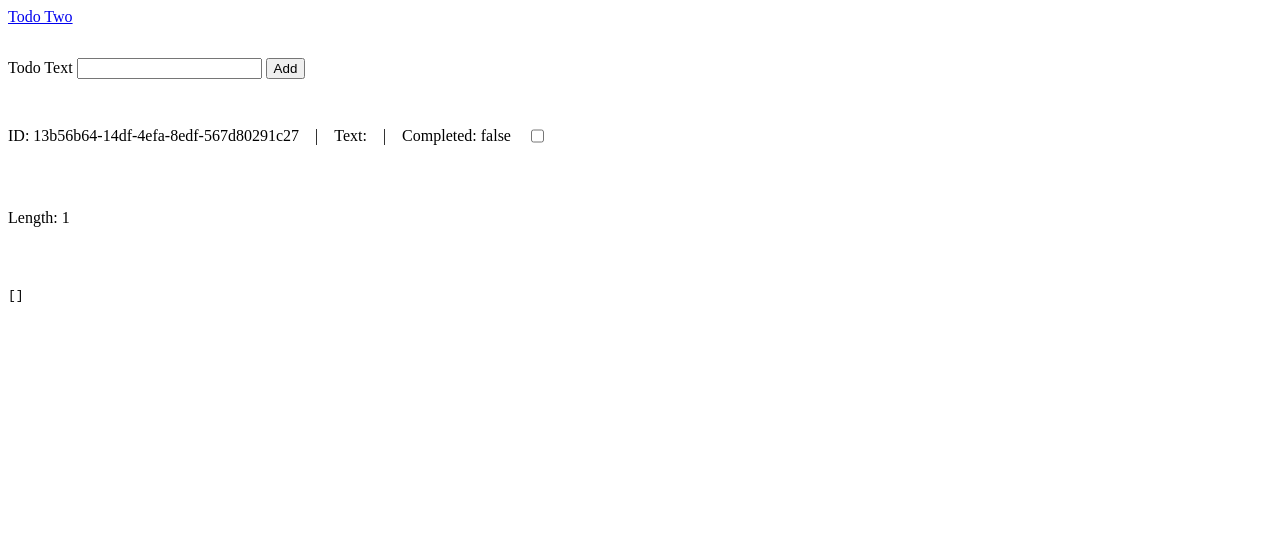
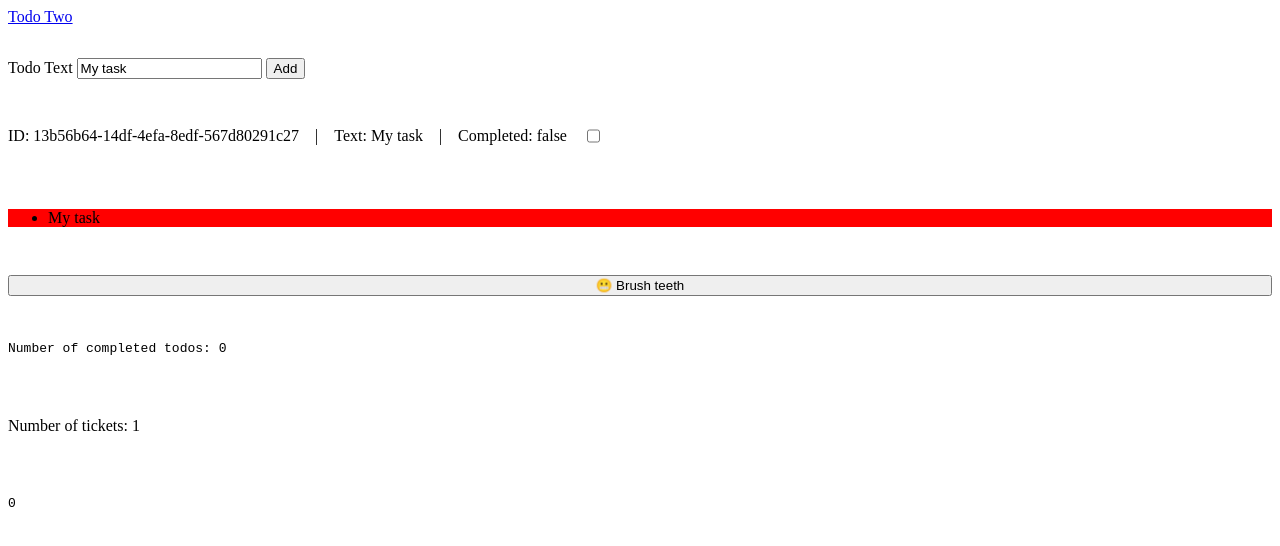
Before and after one commit to Imad-C/sv5-tst, a SvelteKit app: page /todo in a window 1280 px wide. Both pictures are taken after a click on the button "Add". Shown: the top 546 px of the page. Built offline with nearby package versions, Linux system fonts and the light colour scheme.

Commit message:
Working with Another comp

```diff
--- a/src/routes/todo/+page.svelte
+++ b/src/routes/todo/+page.svelte
@@ -1,22 +1,26 @@
 <script lang="ts">
 	import { todos } from './todo.svelte';
 	import Todo from '../../components/Todo.svelte';
+	import Another from './Another.svelte';
 
-	let todoText = $state('');
+	function handleFormSubmission(ev) {
+		ev.preventDefault();
+		const formdata = new FormData(ev.target);
+		const text = String(formdata.get('text')).trim();
+		todos.addTodo(text);
+	}
+
+	const qty = $derived(todos.todos.length);
 </script>
 
 <div class="layout">
 	<a href="/todo-two">Todo Two</a>
 
-	<div>
+	<form onsubmit={handleFormSubmission}>
 		<label for="todo-text">Todo Text</label>
-		<input id="todo-text" type="text" bind:value={todoText} />
-		<button
-			onclick={() => {
-				todos.addTodo(todoText);
-			}}>Add</button
-		>
-	</div>
+		<input id="todo-text" name="text" type="text" value="My task" />
+		<button>Add</button>
+	</form>
 
 	<div>
 		{#each todos.todos as todo}
@@ -24,7 +28,9 @@
 		{/each}
 	</div>
 
-	<p>Length: {todos.todos.length}</p>
+	<Another />
+
+	<p>Number of tickets: {qty}</p>
 
 	<pre>{JSON.stringify(todos.completed, null, 2)}</pre>
 </div>
--- /dev/null
+++ b/src/routes/todo/Another.svelte
@@ -0,0 +1,23 @@
+<script>
+	import { todos } from './todo.svelte';
+	$inspect(todos);
+</script>
+
+<ul>
+	{#each todos.todos as todo (todo.id)}
+		<li class:completed={todo.completed}>{todo.text}</li>
+	{/each}
+</ul>
+
+<button onclick={() => todos.addTodo('brush your teeth')}> 😬 Brush teeth </button>
+
+<pre>Number of completed todos: {todos.completed}</pre>
+
+<style>
+	ul {
+		background: red;
+	}
+	li.completed {
+		background: green;
+	}
+</style>
--- a/src/routes/todo/todo.svelte.ts
+++ b/src/routes/todo/todo.svelte.ts
@@ -14,7 +14,7 @@ class Todos {
 	get completed() {
 		return this.todos.filter((todo) => {
 			return todo.completed === true;
-		});
+		}).length;
 	}
 
 	addTodo(text: string) {
```
